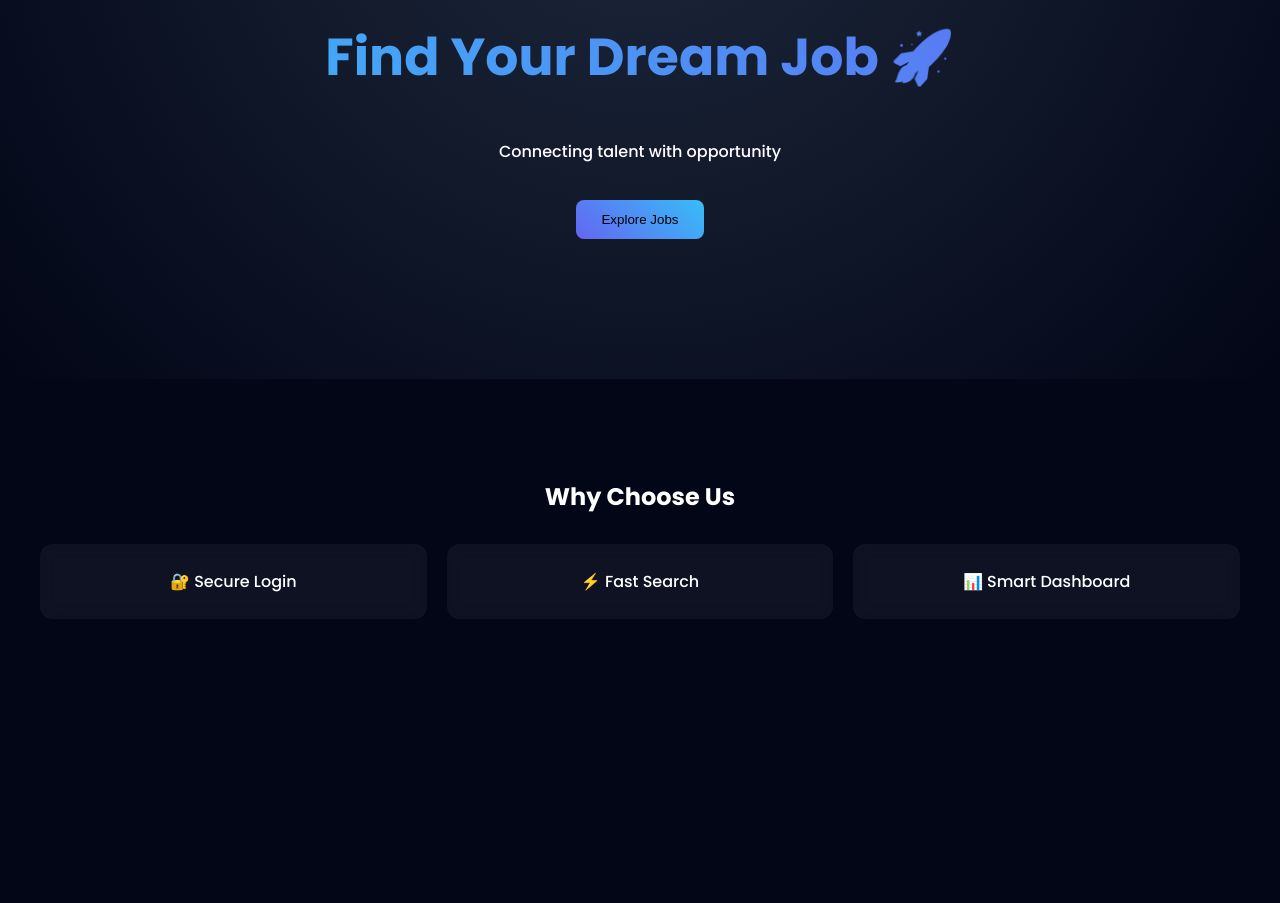
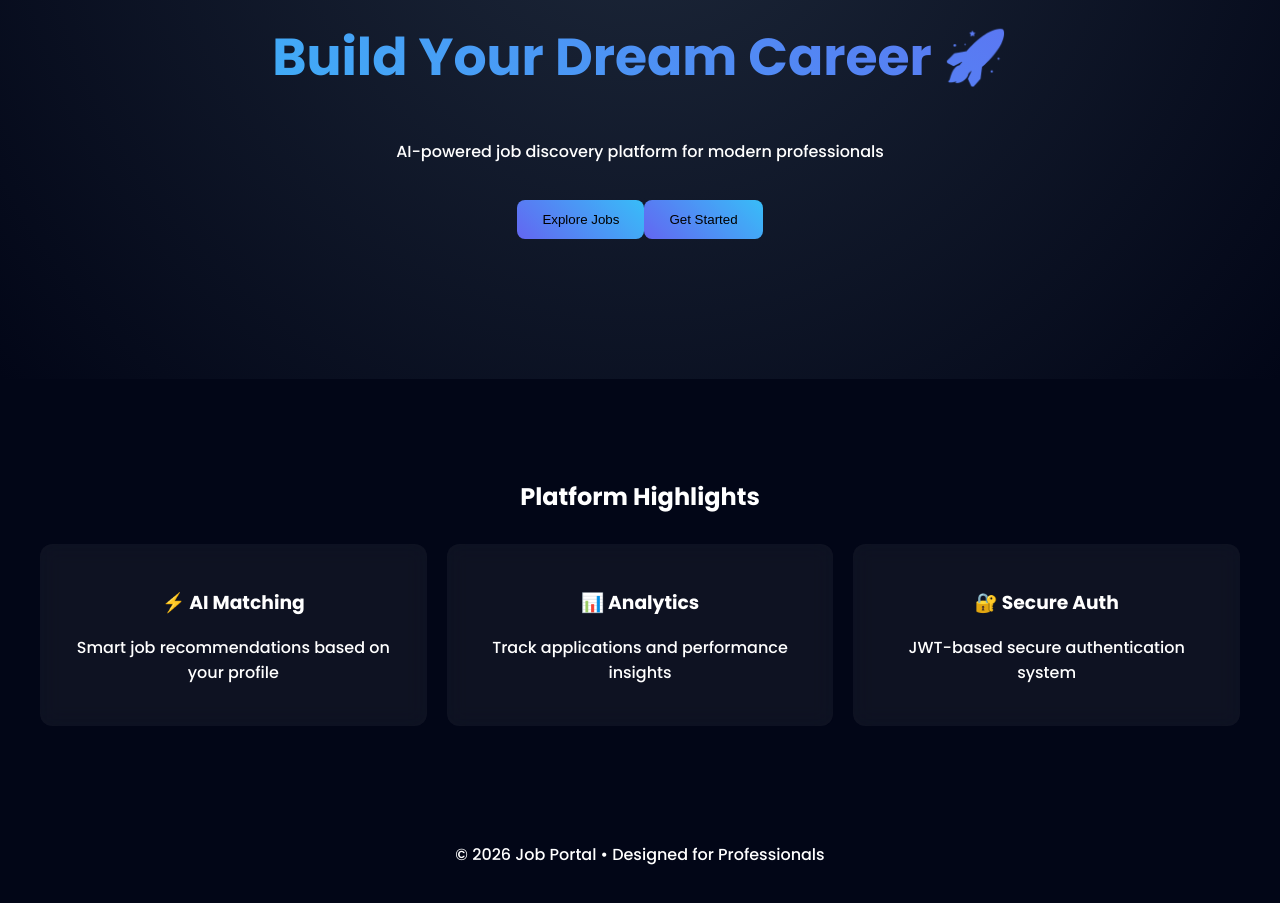
Before and after one commit to tusharbisen01/Job-Listing-Portal-app, a React (Vite) app in the folder Frontend/: page / in a window 1280 px wide. Shown: the part 280-1183 px from the top of the page. Before the commit the page ends 979 px from the top, so only its background shows below. Built offline with nearby package versions, Linux system fonts and the light colour scheme.

Commit message:
Update Home.jsx

```diff
--- a/Frontend/src/pages/Home.jsx
+++ b/Frontend/src/pages/Home.jsx
@@ -1,28 +1,67 @@
 import React from "react";
 import { Link } from "react-router-dom";
-import Navbar from "../components/Navbar";
 
 export default function Home() {
   return (
-    <div>
-      <Navbar />
+    <div className="home">
 
+      {/* NAVBAR */}
+      <nav className="navbar">
+        <h2 className="logo">JobPortal</h2>
+        <div>
+          <Link to="/">Home</Link>
+          <Link to="/jobs">Jobs</Link>
+          <Link to="/login" className="btn">Login</Link>
+        </div>
+      </nav>
+
+      {/* HERO */}
       <section className="hero">
-        <h1>Find Your Dream Job 🚀</h1>
-        <p>Connecting talent with opportunity</p>
-        <Link to="/jobs">
-          <button className="primary">Explore Jobs</button>
-        </Link>
+        <div className="glass">
+          <h1>
+            Build Your <span>Dream Career</span> 🚀
+          </h1>
+          <p>AI-powered job discovery platform for modern professionals</p>
+
+          <div className="buttons">
+            <Link to="/jobs">
+              <button className="primary">Explore Jobs</button>
+            </Link>
+
+            <Link to="/login">
+              <button className="secondary">Get Started</button>
+            </Link>
+          </div>
+        </div>
       </section>
 
+      {/* FEATURES */}
       <section className="features">
-        <h2>Why Choose Us</h2>
+        <h2>Platform Highlights</h2>
+
         <div className="grid">
-          <div className="card">🔐 Secure Login</div>
-          <div className="card">⚡ Fast Search</div>
-          <div className="card">📊 Smart Dashboard</div>
+          <div className="card">
+            <h3>⚡ AI Matching</h3>
+            <p>Smart job recommendations based on your profile</p>
+          </div>
+
+          <div className="card">
+            <h3>📊 Analytics</h3>
+            <p>Track applications and performance insights</p>
+          </div>
+
+          <div className="card">
+            <h3>🔐 Secure Auth</h3>
+            <p>JWT-based secure authentication system</p>
+          </div>
         </div>
       </section>
+
+      {/* FOOTER */}
+      <footer>
+        <p>© 2026 Job Portal • Designed for Professionals</p>
+      </footer>
+
     </div>
   );
 }
```
